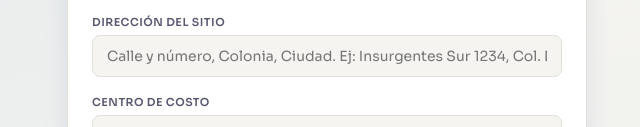
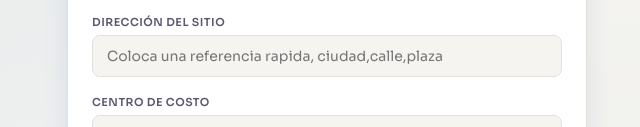
Before and after one commit to gbenhumea-cmd/solicitud-de-servicio, a plain HTML site: page index.html in a window 1280 px wide. Shown: the part 354-481 px from the top of the page, without its empty margins (313-953 px from the left). Drawn offline with Linux system fonts and the light colour scheme.

Commit message:
Update index.html

```diff
--- a/index.html
+++ b/index.html
@@ -306,7 +306,7 @@ body{
 
     <div class="fg" id="fg-dir">
       <label>Dirección del sitio</label>
-      <input type="text" id="f-dir" placeholder="Calle y número, Colonia, Ciudad. Ej: Insurgentes Sur 1234, Col. Del Valle, CDMX" autocomplete="street-address">
+      <input type="text" id="f-dir" placeholder="Coloca una referencia rapida, ciudad,calle,plaza" autocomplete="street-address">
     </div>
 
     <div class="fg">
```
